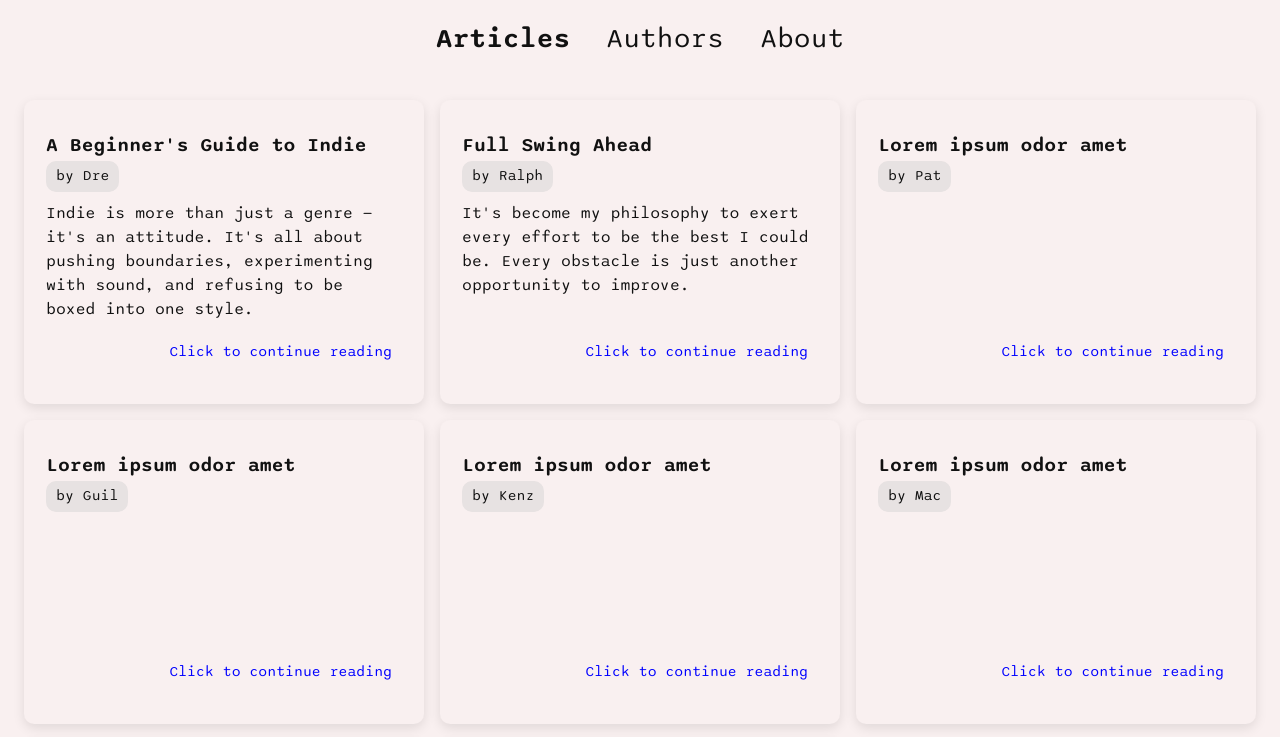
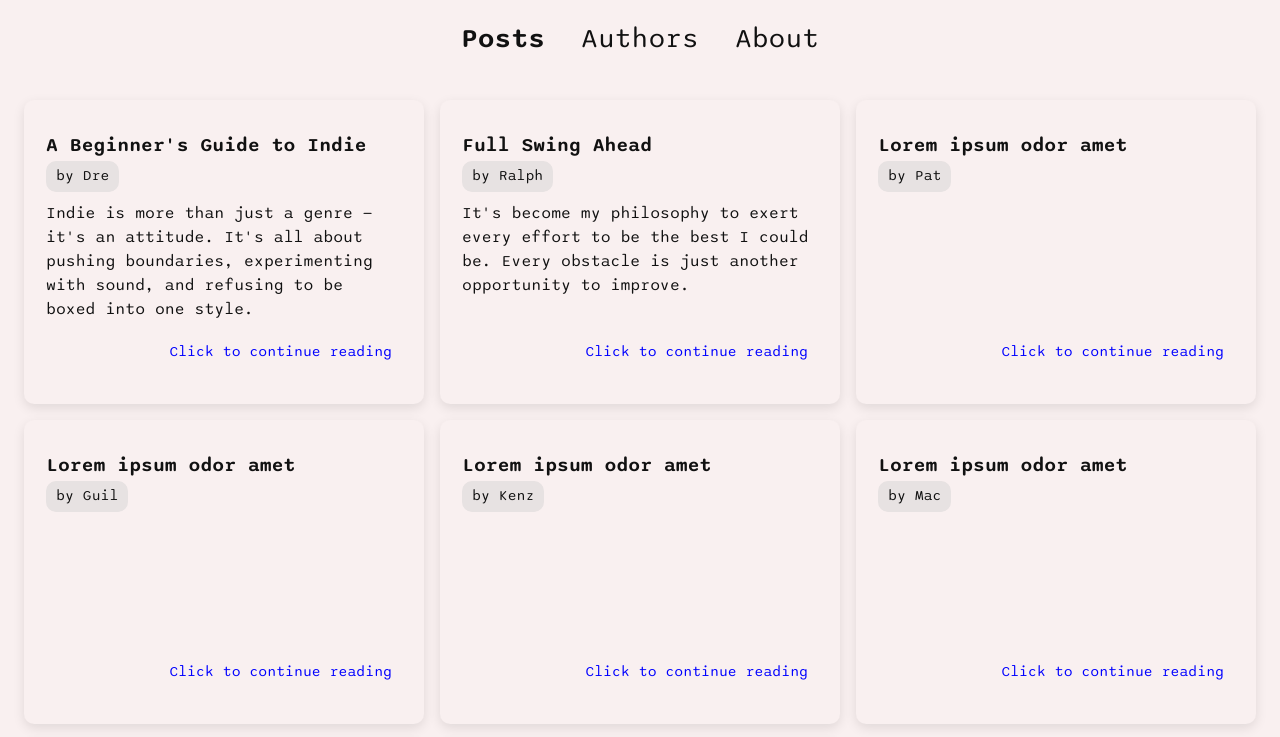
Before and after one commit to sevora/bl0g, a website built with webpack: page index.html in a window 1280 px wide. Shown: the top 737 px of the page. Built offline with nearby package versions, Linux system fonts and the light colour scheme.

Commit message:
Change Articles to Posts

```diff
--- a/index.html
+++ b/index.html
@@ -37,13 +37,13 @@
 <body>
     <!--  -->
     <nav>
-        <a href="#articles">Articles</a>
+        <a href="#posts">Posts</a>
         <a href="#authors">Authors</a>
         <a href="#about">About</a>
     </nav>
 
     <div class="page" data-route="/">
-        <section id="articles">
+        <section id="posts">
             <!--  -->
             <div style="height: 80px;"></div>
 
--- a/src/index.ts
+++ b/src/index.ts
@@ -12,7 +12,7 @@ const { navigateRoute } = setupSinglePage(onSetupPage, onNavigateRoute);
  */
 const navigation = document.querySelector('nav') as HTMLElement;
 const navigationAnchors = document.querySelectorAll('nav a') as NodeListOf<HTMLAnchorElement>;
-const sections = document.querySelectorAll('#articles, #authors, #about') as NodeListOf<HTMLElement>;
+const sections = document.querySelectorAll('#posts, #authors, #about') as NodeListOf<HTMLElement>;
 const { hash } = window.location;
 
 let lastY = 0;
```
Also changed, not shown: assets/bundle/index.min.js.
